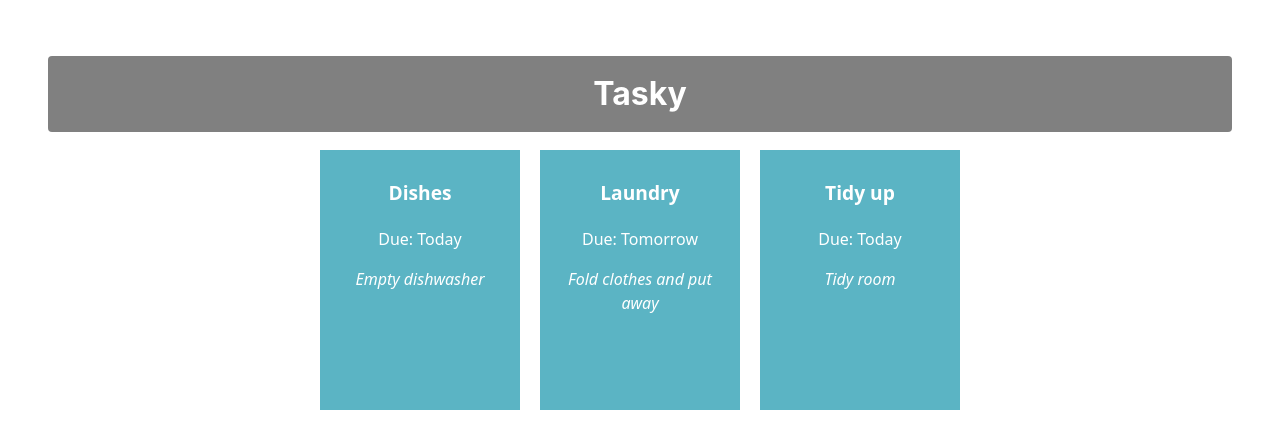
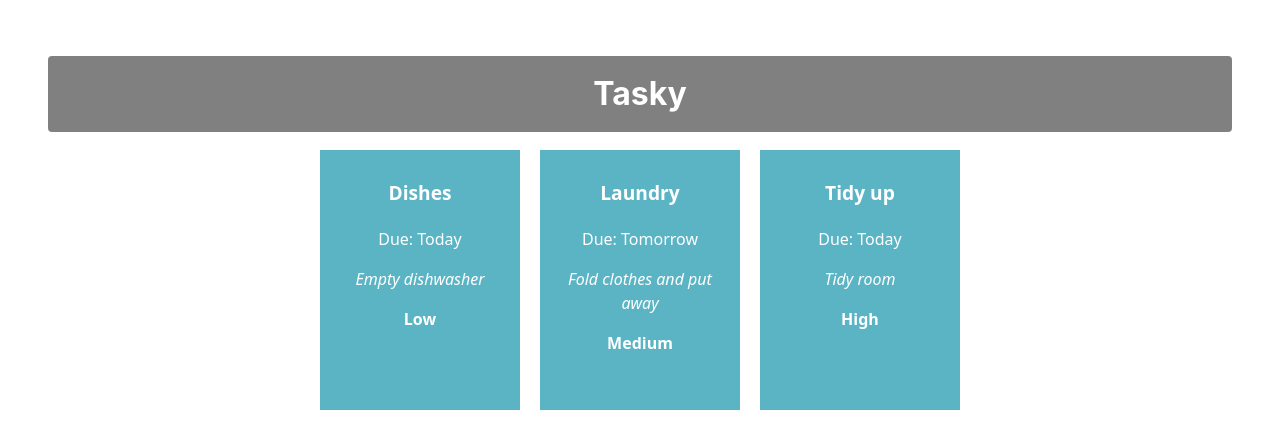
Before and after one commit to Sarahw54545/react-basics-labs, a React (Vite) app in the folder tasky/: page / in a window 1280 px wide. Shown: the top 448 px of the page. Built offline with nearby package versions, Linux system fonts and the light colour scheme.

Commit message:
Tasky Lab 2a - Exercise done

```diff
--- a/tasky/src/App.css
+++ b/tasky/src/App.css
@@ -43,4 +43,8 @@
 
 .description {
   font-style: italic;
+}
+
+.priority {
+  font-weight: bold;
 };
--- a/tasky/src/App.jsx
+++ b/tasky/src/App.jsx
@@ -5,9 +5,9 @@
 function App() {
   const [ taskState, setTaskState ] = useState({
     tasks: [
-      { id: 1, title:"Dishes", description: "Empty dishwasher", deadline: "Today" },
-      { id: 2, title: "Laundry", description: "Fold clothes and put away", deadline: "Tomorrow" },
-      { id: 3, title: "Tidy up", description: "Tidy room", deadline: "Today" }
+      { id: 1, title:"Dishes", description: "Empty dishwasher", deadline: "Today", priority: "Low"},
+      { id: 2, title: "Laundry", description: "Fold clothes and put away", deadline: "Tomorrow", priority: "Medium"},
+      { id: 3, title: "Tidy up", description: "Tidy room", deadline: "Today", priority: "High"}
     ]
   });
 
@@ -19,6 +19,7 @@
           title={task.title}
           description={task.description}
           deadline={task.deadline}
+          priority={task.priority}
           key={task.id}
         />
       ))}
--- a/tasky/src/components/Task.jsx
+++ b/tasky/src/components/Task.jsx
@@ -7,6 +7,7 @@
             <p className="title">{props.title}</p>
             <p>Due: {props.deadline}</p>
             <p className="description">{props.description}</p>
+            <p className="priority">{props.priority}</p>
         </div>
     )
 }
```
